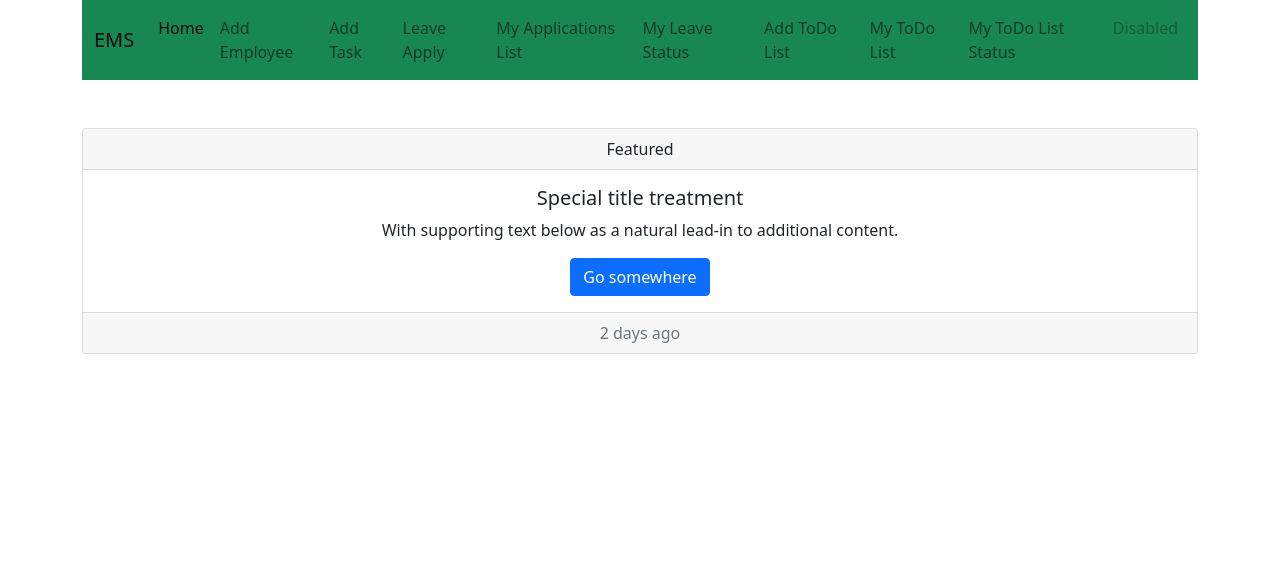
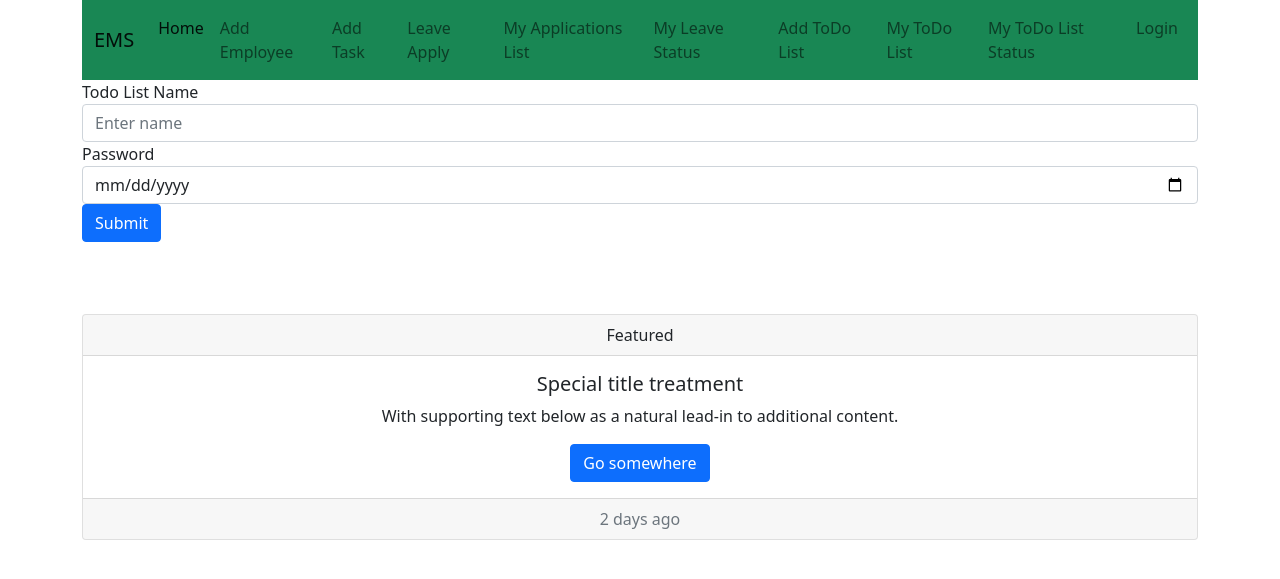
Before and after one commit to Raju-Mia/EMS, a Django app: page /todo-list/ in a window 1280 px wide. Shown: the top 579 px of the page. Run offline with Django 4.2, Linux system fonts and the light colour scheme; the visitor is signed in with stand-in values (Sample User, id 1); data that the repository does not hold is empty.

Commit message:
work on todo list create and ation methon

```diff
--- a/ppemsapp/models.py
+++ b/ppemsapp/models.py
@@ -35,9 +35,9 @@ class TodoList(models.Model):
     user = models.ForeignKey(User, on_delete=models.CASCADE)
     what_to_do = models.TextField(blank=True, null=True)
     when_to_do = models.DateField(blank=True, null=True)
-    pending_status = models.BooleanField(blank=True)
-    working_status = models.BooleanField(blank=False)
-    done_status = models.BooleanField(blank=False)
+    pending_status = models.BooleanField(default=True)
+    working_status = models.BooleanField(default=False)
+    done_status = models.BooleanField(default=False)
 
     def __str__(self):
         return str(self.user)
--- a/ppemsapp/urls.py
+++ b/ppemsapp/urls.py
@@ -13,4 +13,6 @@ urlpatterns = [
     path('application_evaluation/<status>/<id>/', application_evaluation, name='application-evaluation'),
     path('my_application/', my_leave_report, name='my-leave-report'),
     path('todo-list/', my_todo_list, name='my_todo_list'),
+    path('action-todo-list/<id>/<status>', action_todo_list, name="action_todo_list"),
+    path('add-todo-list/', add_todo_list, name="add_todo_list"),
 ]
--- a/ppemsapp/views.py
+++ b/ppemsapp/views.py
@@ -133,3 +133,30 @@ def my_todo_list(request):
     done_status_list= TodoList.objects.filter(user=user, done_status=True)
     context = {'pending_todo_list':pending_todo_list, 'working_status_list':working_status_list, 'done_status_list':done_status_list }
     return render(request, 'ppemsapp/my_todo_list.html', context)
+
+def action_todo_list(request,id,status):
+    todo_list = TodoList.objects.get(id=id)
+    if status == 'done':
+        todo_list.pending_status = False
+        todo_list.working_status = False
+        todo_list.done_status = True
+        todo_list.save()
+        return redirect('my_todo_list')
+
+    elif status == 'working':
+        todo_list.working_status = True
+        todo_list.pending_status = False
+        todo_list.done_status = False
+        todo_list.save()
+        return redirect('my_todo_list')
+    else:
+        pass
+
+def add_todo_list(request):
+    if request.method == 'POST':
+        what_todo = request.POST['what_todo']
+        when_todo = request.POST['when_todo']
+        create_todo_list = TodoList.objects.create(user = request.user, what_to_do=what_todo, when_to_do=when_todo)
+        return redirect('my_todo_list')
+    else:
+        pass
--- a/templates/base/base.html
+++ b/templates/base/base.html
@@ -49,8 +49,10 @@
                 <a class="nav-link" href="{% url 'my_todo_list' %}">My ToDo List Status</a>
               </li>
               <li class="nav-item">
-                <a class="nav-link disabled" href="#" tabindex="-1" aria-disabled="true">Disabled</a>
+                <a class="nav-link" href="{% url 'user-login' %}">Login</a>
               </li>
+
+
             </ul>
           </div>
         </div>
--- a/templates/ppemsapp/my_todo_list.html
+++ b/templates/ppemsapp/my_todo_list.html
@@ -5,6 +5,24 @@
 {% extends 'base/base.html' %}
 
 {% block content %}
+
+<div>
+<form action ="{% url 'add_todo_list' %}" method="POST">
+    {% csrf_token %}
+    <div class="form-group">
+      <label for="exampleInputEmail1">Todo List Name</label>
+      <input type="text" name ="what_todo" class="form-control" id="exampleInputEmail1" placeholder="Enter name">
+    </div>
+    <div class="form-group">
+      <label for="exampleInputPassword1">Password</label>
+      <input type="date" name ="when_todo" class="form-control" id="exampleInputPassword1" placeholder="date">
+    </div>
+
+    <button type="submit" class="btn btn-primary">Submit</button>
+</form>
+<div>
+<br>
+
 
 <div class="col-md-6">
     {% if pending_todo_list %}
@@ -14,6 +32,7 @@
             <tr>
             <th scope="col">ID</th>
             <th scope="col">Pending({{ pending_todo_list.count }})</th>
+            <th scope="col">Action</th>
             </tr>
         </thead>
 
@@ -25,6 +44,8 @@
 
                 <th scope="row">{{ pending_todo.id }}</th>
                 <td>{{ pending_todo.what_to_do }}</td>
+                <td><a href="{% url 'action_todo_list' pending_todo.id 'working' %}"><button type="button" class="btn btn-info">Working</button></td>
+                <td><a href ="{% url 'action_todo_list' pending_todo.id 'done' %}"><button type="button" class="btn btn-success">Done</button></td>
 
             </tr>
 
@@ -47,7 +68,8 @@
         <thead>
             <tr>
             <th scope="col">ID</th>
-            <th scope="col">Pending({{ working_status_list.count }})</th>
+            <th scope="col">Wroking({{ working_status_list.count }})</th>
+            <th scope="col">Action</th>
             </tr>
         </thead>
 
@@ -59,6 +81,8 @@
 
                 <th scope="row">{{ working_status.id }}</th>
                 <td>{{ working_status.what_to_do }}</td>
+
+                <td><a href ="{% url 'action_todo_list' working_status.id 'done' %}"><button type="button" class="btn btn-success">Done</button></td>
 
             </tr>
 
@@ -80,7 +104,7 @@
         <thead>
             <tr>
             <th scope="col">ID</th>
-            <th scope="col">Pending({{ done_status_list.count }})</th>
+            <th scope="col">Done({{ done_status_list.count }})</th>
             </tr>
         </thead>
 
@@ -92,6 +116,7 @@
 
                 <th scope="row">{{ done_status.id }}</th>
                 <td>{{ done_status.what_to_do }}</td>
+
 
             </tr>
 
```
Also changed, not shown: ppemsapp/migrations/0002_alter_todolist_done_status_and_more.py (added).
